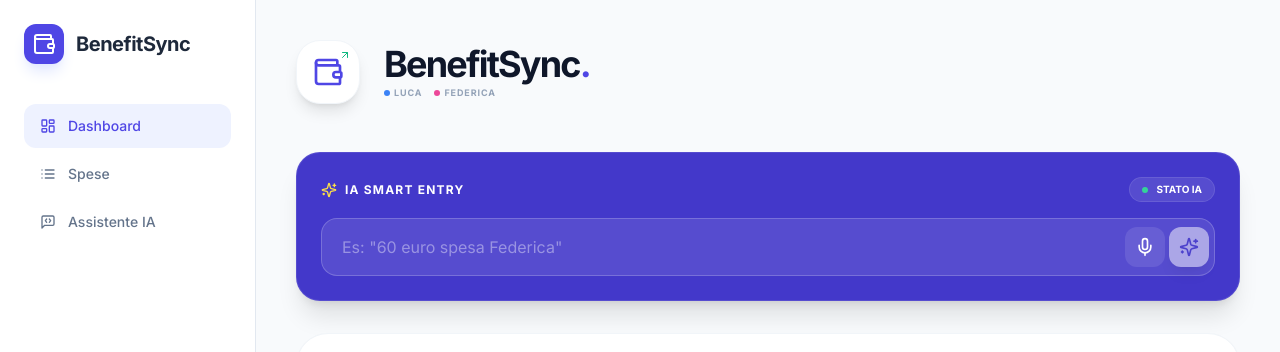
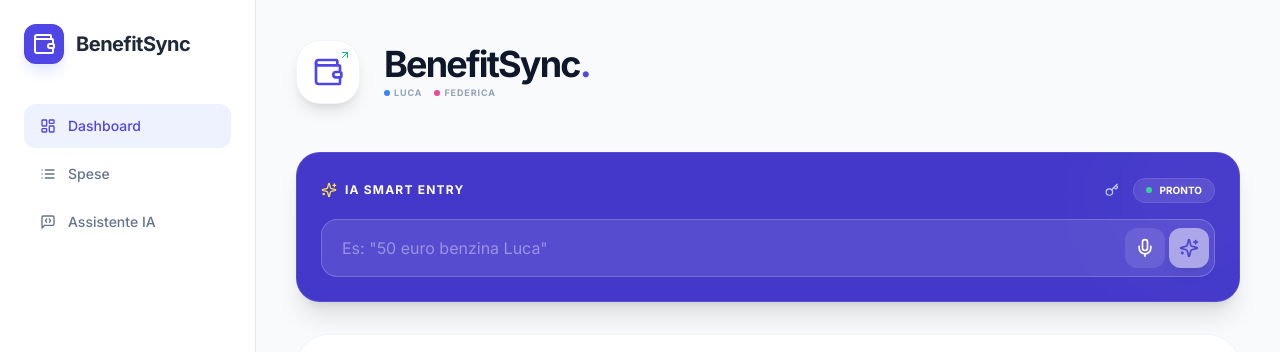
Before and after one commit to luca77dg/benefit, a React (Vite) app: page / in a window 1280 px wide. Shown: the top 352 px of the page. Built offline with nearby package versions, Linux system fonts and the light colour scheme.

Commit message:
feat: Configure API key for Gemini AI
Expose API_KEY via vite.config.ts to make it available in the browser and improve error handling in geminiService. Also, enhance the UI with a settings icon for potential future key management.

```diff
--- a/components/SmartEntry.tsx
+++ b/components/SmartEntry.tsx
@@ -1,5 +1,5 @@
 
-import { Sparkles, Loader2, Mic, MicOff, X, Key, AlertCircle, RefreshCw } from 'lucide-react';
+import { Sparkles, Loader2, Mic, MicOff, X, Key, AlertCircle, RefreshCw, Settings } from 'lucide-react';
 import React, { useState, useEffect, useRef } from 'react';
 import { aiService } from '../services/geminiService';
 import { NewSpesa, Utente } from '../types';
@@ -32,6 +32,16 @@ export const SmartEntry: React.FC<SmartEntryProps> = ({ onAdd }) => {
     }
   }, []);
 
+  const handleOpenKeySelector = async () => {
+    if ((window as any).aistudio?.openSelectKey) {
+      await (window as any).aistudio.openSelectKey();
+      setErrorStatus('NONE');
+      // Dopo l'apertura del selettore, l'app dovrebbe avere accesso alla chiave
+    } else {
+      alert("Selettore chiavi non disponibile in questo ambiente. Verifica le variabili d'ambiente su Vercel.");
+    }
+  };
+
   const handleMagicAnalysis = async (textToParse: string) => {
     if (!textToParse.trim()) return;
     setIsLoading(true);
@@ -58,36 +68,48 @@ export const SmartEntry: React.FC<SmartEntryProps> = ({ onAdd }) => {
   };
 
   return (
-    <div className="bg-indigo-700 p-5 md:p-6 rounded-3xl shadow-xl text-white mb-6 border border-white/10">
-      <div className="flex items-center justify-between mb-4">
+    <div className="bg-indigo-700 p-5 md:p-6 rounded-3xl shadow-xl text-white mb-6 border border-white/10 relative overflow-hidden">
+      {/* Background Decor */}
+      <div className="absolute -right-10 -top-10 w-40 h-40 bg-white/5 rounded-full blur-3xl pointer-events-none"></div>
+
+      <div className="flex items-center justify-between mb-4 relative z-10">
         <div className="flex items-center gap-2">
           <Sparkles className="w-4 h-4 text-yellow-300" />
           <h3 className="font-black text-xs uppercase tracking-widest">IA Smart Entry</h3>
         </div>
-        <div className="flex items-center gap-2 px-3 py-1 bg-white/10 rounded-full border border-white/10">
-          <div className={`w-1.5 h-1.5 rounded-full ${errorStatus === 'NONE' ? 'bg-emerald-400' : 'bg-red-400 animate-pulse'}`}></div>
-          <span className="text-[10px] font-bold uppercase">Stato IA</span>
+        <div className="flex items-center gap-2">
+          <button
+            onClick={handleOpenKeySelector}
+            className="p-1.5 hover:bg-white/10 rounded-lg transition-colors group relative"
+            title="Configura Chiave API"
+          >
+            <Key className="w-3.5 h-3.5 text-indigo-200 group-hover:text-white" />
+          </button>
+          <div className="flex items-center gap-2 px-3 py-1 bg-white/10 rounded-full border border-white/10">
+            <div className={`w-1.5 h-1.5 rounded-full ${errorStatus === 'NONE' ? 'bg-emerald-400' : 'bg-red-400 animate-pulse'}`}></div>
+            <span className="text-[10px] font-bold uppercase">{errorStatus === 'NONE' ? 'Pronto' : 'Errore'}</span>
+          </div>
         </div>
       </div>
 
-      <div className="relative">
+      <div className="relative z-10">
         <input
           type="text" value={input} onChange={(e) => { setInput(e.target.value); setErrorStatus('NONE'); }}
-          placeholder='Es: "60 euro spesa Federica"'
-          className="w-full bg-white/10 border border-white/20 rounded-2xl px-5 py-4 text-white placeholder:text-white/40 outline-none focus:ring-2 focus:ring-white/40 pr-24"
+          placeholder='Es: "50 euro benzina Luca"'
+          className="w-full bg-white/10 border border-white/20 rounded-2xl px-5 py-4 text-white placeholder:text-white/40 outline-none focus:ring-2 focus:ring-white/40 pr-24 transition-all"
           onKeyDown={(e) => e.key === 'Enter' && !isLoading && handleMagicAnalysis(input)}
         />
         <div className="absolute right-1.5 top-1/2 -translate-y-1/2 flex items-center gap-1">
           <button
             onClick={() => isListening ? recognitionRef.current?.stop() : recognitionRef.current?.start()}
-            className={`p-2.5 rounded-xl transition-all ${isListening ? 'bg-red-500 shadow-lg' : 'bg-white/10'}`}
+            className={`p-2.5 rounded-xl transition-all ${isListening ? 'bg-red-500 shadow-lg' : 'bg-white/10 hover:bg-white/20'}`}
           >
             {isListening ? <MicOff className="w-5 h-5" /> : <Mic className="w-5 h-5" />}
           </button>
           <button
             onClick={() => handleMagicAnalysis(input)}
             disabled={isLoading || !input.trim()}
-            className="bg-white text-indigo-700 p-2.5 rounded-xl shadow-lg disabled:opacity-50 active:scale-95 transition-transform"
+            className="bg-white text-indigo-700 p-2.5 rounded-xl shadow-lg disabled:opacity-50 active:scale-95 transition-transform hover:bg-indigo-50"
           >
             {isLoading ? <Loader2 className="w-5 h-5 animate-spin" /> : <Sparkles className="w-5 h-5" />}
           </button>
@@ -95,44 +117,46 @@ export const SmartEntry: React.FC<SmartEntryProps> = ({ onAdd }) => {
       </div>
 
       {errorStatus !== 'NONE' && (
-        <div className="mt-4 p-4 bg-red-500/20 border border-red-500/40 rounded-2xl animate-in slide-in-from-top-2">
+        <div className="mt-4 p-4 bg-red-500/20 border border-red-500/40 rounded-2xl animate-in slide-in-from-top-2 relative z-10">
           <div className="flex items-start gap-3">
             <AlertCircle className="w-5 h-5 text-red-300 shrink-0 mt-0.5" />
-            <div>
-              <p className="text-xs font-black text-red-100 uppercase tracking-widest">
-                {errorStatus === 'MISSING_KEY' ? "Configurazione Errata" : "Chiave non Valida"}
+            <div className="flex-1">
+              <p className="text-xs font-black text-red-100 uppercase tracking-widest">Problema di Connessione</p>
+              <p className="text-[11px] text-red-200/90 leading-relaxed mt-1">
+                L'IA non riesce a connettersi. Assicurati che la chiave su Vercel sia corretta o configurala ora.
               </p>
-              <p className="text-[11px] text-red-200/90 leading-relaxed mt-1">
-                {errorStatus === 'MISSING_KEY'
-                  ? "Vercel non trova la variabile. Assicurati che si chiami 'API_KEY' (non APY!)."
-                  : "La chiave esiste ma Google dice che non è valida. Controlla di averla copiata tutta."}
-              </p>
+              <button
+                onClick={handleOpenKeySelector}
+                className="mt-3 flex items-center gap-2 bg-white/10 hover:bg-white/20 px-3 py-1.5 rounded-lg text-[10px] font-black uppercase tracking-wider transition-all border border-white/10"
+              >
+                <Key className="w-3 h-3" /> Configura Chiave Ora
+              </button>
             </div>
           </div>
         </div>
       )}
 
       {preview && (
-        <div className="mt-4 p-5 bg-white/10 rounded-2xl border border-white/20 animate-in zoom-in-95">
+        <div className="mt-4 p-5 bg-white/10 rounded-2xl border border-white/20 animate-in zoom-in-95 relative z-10">
           <div className="flex items-center justify-between mb-4">
-            <span className="text-[10px] font-black uppercase tracking-widest text-indigo-200">Rilevamento IA</span>
+            <span className="text-[10px] font-black uppercase tracking-widest text-indigo-200">Dati Estratti</span>
             <button onClick={() => setPreview(null)} className="p-1 hover:bg-white/10 rounded-lg"><X className="w-4 h-4" /></button>
           </div>
           <div className="grid grid-cols-2 gap-3 mb-4">
-            <div className="bg-black/20 p-3 rounded-xl">
-              <span className="block text-[8px] opacity-50 uppercase font-black mb-1">Utente</span>
+            <div className="bg-black/20 p-3 rounded-xl border border-white/5">
+              <span className="block text-[8px] opacity-50 uppercase font-black mb-1">Chi</span>
               <span className="font-bold text-lg">{preview.utente || '?'}</span>
             </div>
-            <div className="bg-black/20 p-3 rounded-xl">
-              <span className="block text-[8px] opacity-50 uppercase font-black mb-1">Importo</span>
+            <div className="bg-black/20 p-3 rounded-xl border border-white/5">
+              <span className="block text-[8px] opacity-50 uppercase font-black mb-1">Cifra</span>
               <span className="font-bold text-lg">€{preview.importo?.toFixed(2) || '0.00'}</span>
             </div>
           </div>
           <button
             onClick={confirmAdd}
-            className="w-full bg-white text-indigo-700 py-3.5 rounded-xl font-black text-xs uppercase tracking-widest shadow-lg active:scale-[0.98] transition-all"
+            className="w-full bg-white text-indigo-700 py-3.5 rounded-xl font-black text-xs uppercase tracking-widest shadow-lg active:scale-[0.98] transition-all hover:bg-indigo-50"
           >
-            Conferma e Salva
+            Conferma e Registra
           </button>
         </div>
       )}
--- a/vite.config.ts
+++ b/vite.config.ts
@@ -5,6 +5,10 @@ import react from '@vitejs/plugin-react';
 // https://vitejs.dev/config/
 export default defineConfig({
   plugins: [react()],
+  define: {
+    // Questo permette a process.env.API_KEY di essere disponibile nel browser
+    'process.env.API_KEY': JSON.stringify(process.env.API_KEY),
+  },
   build: {
     outDir: 'dist',
   },
```
Also changed, not shown: services/geminiService.ts (+15 -14 lines).
